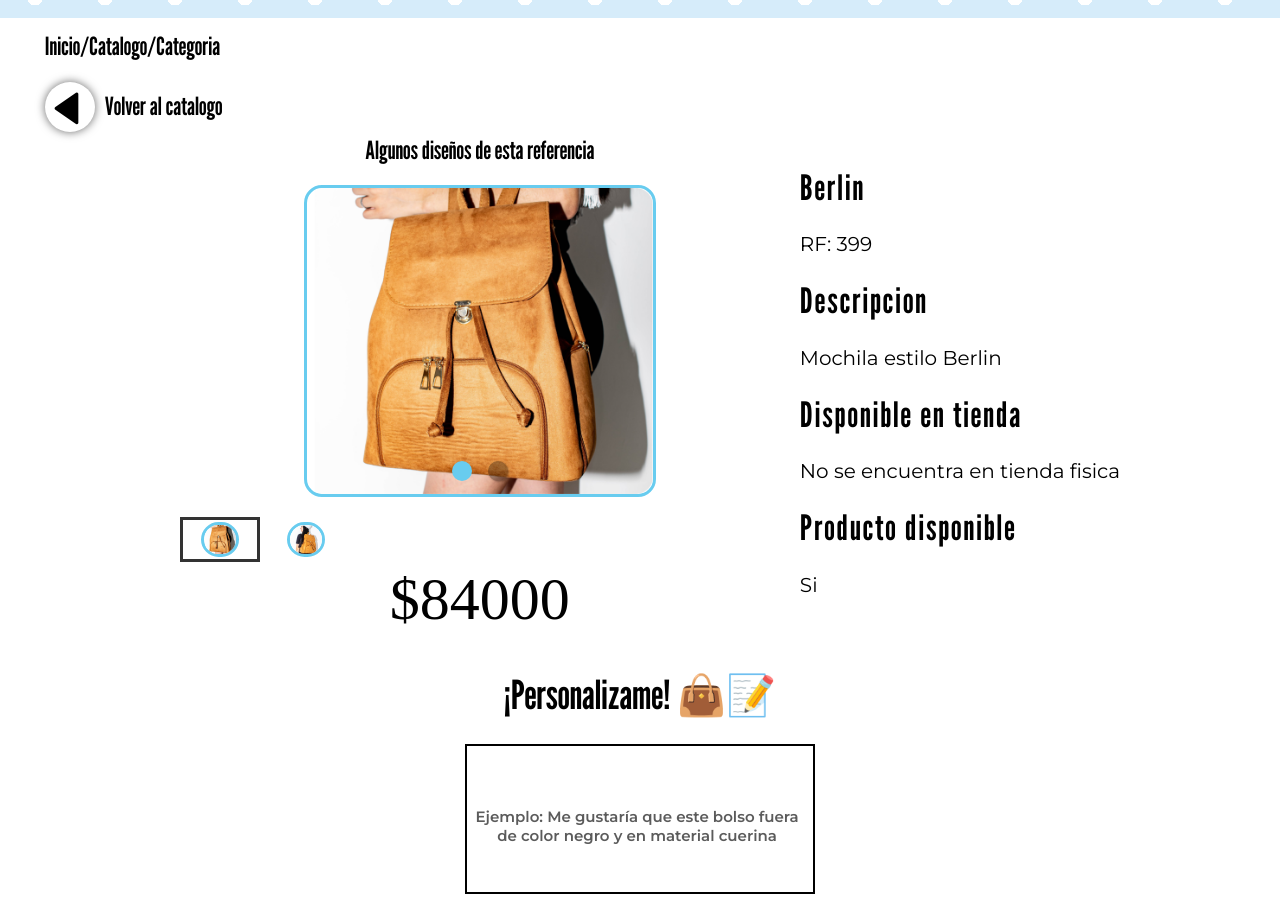
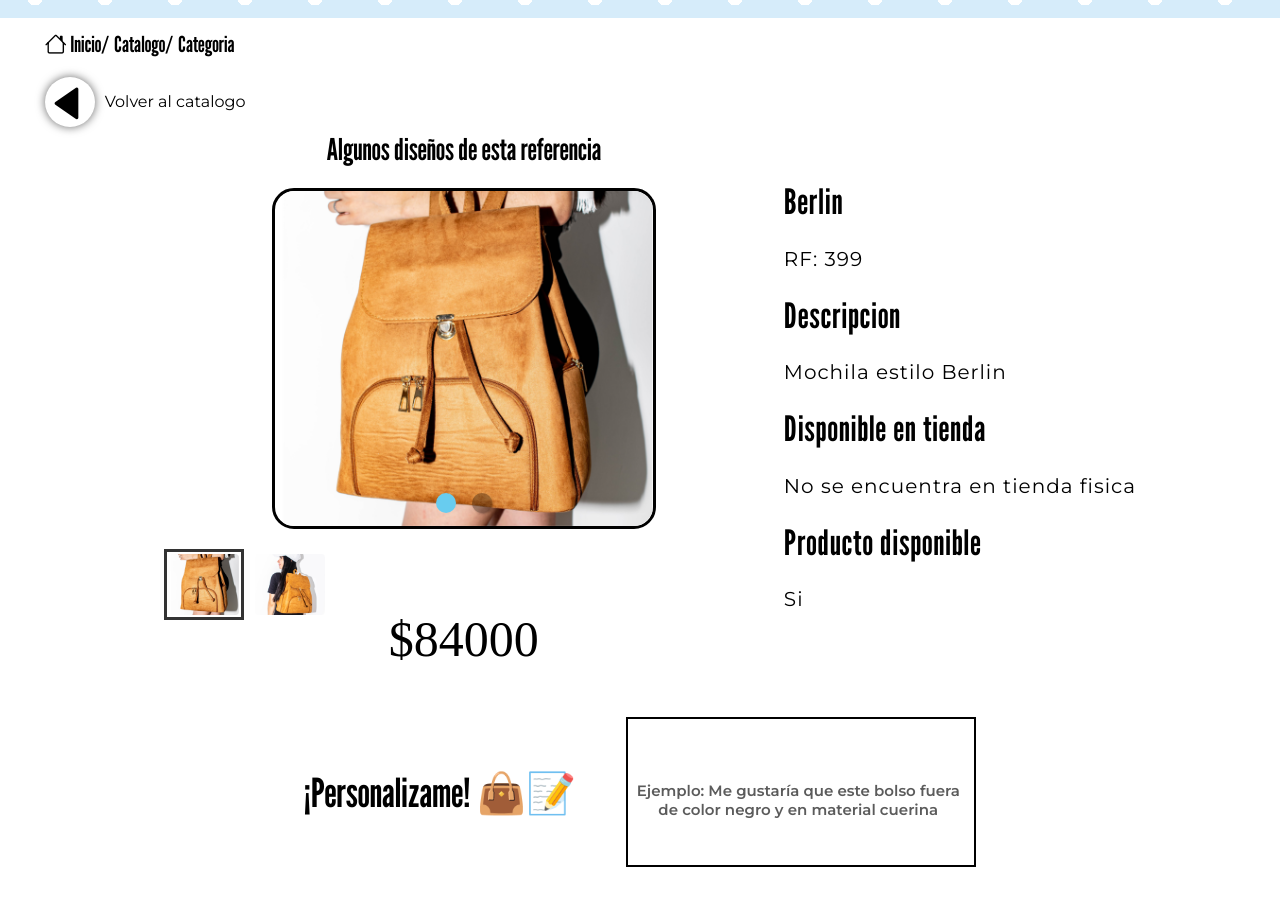
Before and after one commit to Ingrid-E/Dacris-WebAPP, a React (Create React App) app: page /des-product in a window 1280 px wide. Shown: the part 177-1082 px from the top of the page. Built offline with nearby package versions, Linux system fonts and the light colour scheme.

Commit message:
description p incompleted :)

```diff
--- a/src/pages/description-product/des-product.css
+++ b/src/pages/description-product/des-product.css
@@ -1,11 +1,3 @@
-.des-p * {
-    text-shadow: none;
-    color: black;
-}
-
-.des-p nav {
-    width: 100vw;
-}
 
 .des-p {
     display: flex;
@@ -20,6 +12,7 @@
     text-align: center;
     font-family: 'Playlist Script';
     font-size: 50px;
+    color: #000000;
     text-shadow: none;
 }
 
@@ -28,6 +21,7 @@
     flex-direction: column;
     align-items: center;
     width: 100vw;
+    color: black;
     background-color: white;
 
 }
@@ -40,15 +34,34 @@
     margin-top: 10px;
 }
 
-.des-p .des-p_container p,
-.des-p .des-p_container a {
+
+.des-p .des-p_container .backs p a{
     display: inline-block;
     font-family: 'League Gothic', sans-serif;
-    font-size: 25px;
+    font-size: 22px;
+    margin-right: 5px;
     text-shadow: none;
     transition: .3s all;
     text-decoration: none !important;
     color: black;
+}
+
+
+.des-p .des-p_container .backs p a:hover {
+    color: var(--color-text-hover);
+}
+
+.des-p .des-p_container .backs .buttonB a{
+    text-decoration: none !important;
+    text-shadow: none;
+
+}
+
+
+
+.des-p .des-p_container .photos-price p{
+    font-size: 30px;
+    font-family: 'League Gothic', sans-serif;
 }
 
 .des-p_container a:hover {
@@ -65,15 +78,15 @@
 
 .des-p .des-p_container .container_bloque2 {
     display: flex;
-    flex-direction: column;
+    flex-direction: row;
     align-items: center;
     font-family: 'League Gothic', sans-serif;
     font-size: 40px;
-    margin: 20px 0 40px 0;
+    margin: 20px 0 20px 0;
 }
 
 .des-p .des-p_container .container_bloque2 input {
-    margin: 20px 0 20px 0;
+    margin: 20px 0 20px 50px;
     width: 350px;
     height: 150px;
     font-family: 'Montserrat', sans-serif;
@@ -94,7 +107,7 @@
 
 
 
-.des-p .des-p_container .container_bloque2 button {
+.des-p .des-p_container button {
     text-align: center;
     font-family: 'Montserrat', sans-serif;
     font-weight: bold;
@@ -102,11 +115,14 @@
     background-color: #68CCEF;
     width: 150px;
     height: 50px;
-    border-radius: 8px;
+    border-radius: 10px;
     border: none;
-    margin: 20px 0 20px 0;
+}
 
-
+.des-p .des-p_container button:hover {
+    background-color: var(--color-text-hover);
+    transform: scale(1.05);
+    transition: .50s ease-in-out;
 }
 
 .des-p .des-p_container .container_info .photos-price {
@@ -149,28 +165,32 @@
     display: none;
 }
 
-.des-p .des-p_container .container_info .photos-price img {
-    width: 55%;
-    border: 3px solid #68CCEF;
-    border-radius: 18px;
+
+.des-p .des-p_container .container_info .photos-price .slide img {
+    width: 60%;
+    border-radius: 22px;
+    border: 3px solid #000000;
+
 }
 
 .des-p .des-p_container .container_info .photos-price .price {
-    font-size: 60px;
+    font-size: 50px;
     font-family: 'Playlist Script';
-    margin-top: -50px;
+    margin-top: -60px;
 
 }
 
 .des-p .des-p_container .container_info .data {
     display: flex;
     flex-direction: column;
+    font-family: 'League Gothic', sans-serif;
+    letter-spacing: 1px;
+
 }
 
 .des-p .des-p_container .container_info .data p {
     font-size: 35px;
     margin-top: 0;
-    letter-spacing: 2px;
 
 }
 
--- a/src/pages/description-product/des-product.js
+++ b/src/pages/description-product/des-product.js
@@ -36,7 +36,7 @@ function DescriptionProduct({ pk_product, name, description, price,
             <Navbar />
             <div className="title">Personaliza tu producto</div>
             <div className="des-p_container">
-                <div className="backs"><p><a href="/">Inicio/</a><a href="/catalogo">Catalogo/</a><a href="/categoria">Categoria</a></p>
+                <div className="backs"><p><a className="bi-house" href="/"> Inicio/</a><a href="/catalogo">Catalogo/</a><a href="/categoria">Categoria</a></p>
                     <div className="buttonB"><div className='backButton'><i className='bx bxs-left-arrow' ></i></div><a href="catalogo">Volver al catalogo</a></div>
                 </div>
                 <div className="container_info">
@@ -69,8 +69,8 @@ function DescriptionProduct({ pk_product, name, description, price,
                 </div>
                 <div className="container_bloque2">¡Personalizame! 👜📝
                 <form><input placeholder= "Ejemplo: Me gustaría que este bolso fuera de color negro y en material cuerina" type="text" /></form>
+                </div>
                 <button>COMPRAR</button>
-                </div>
                 </div>
                 <NewProducts title= 'También te podría interesar'/>
             <Footer />
```
Also changed, not shown: src/assets/imagenA2.png (added).
